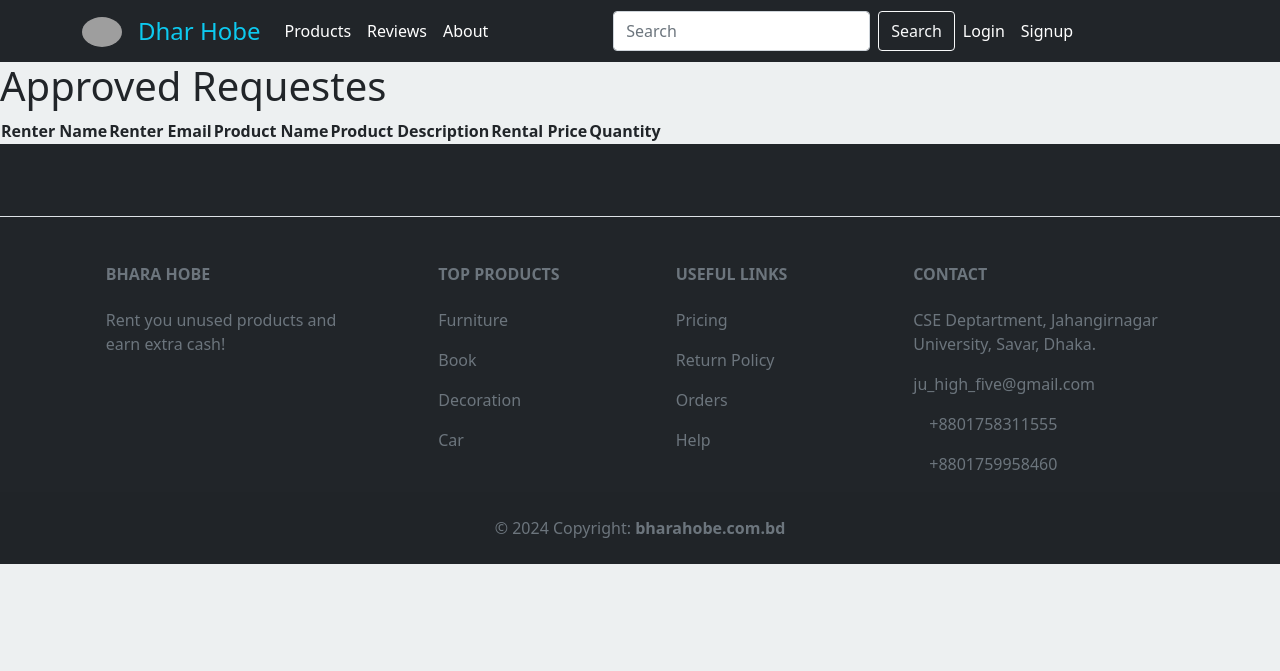
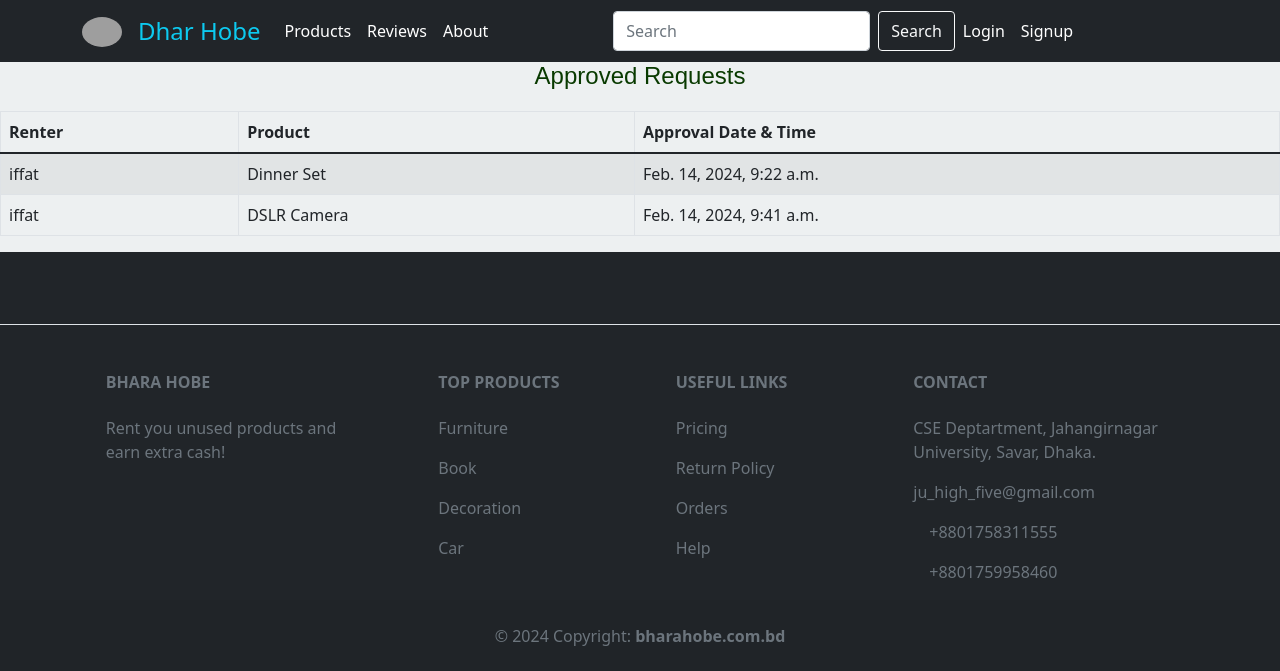
Before and after one commit to JU-High-Fives/Dhar-Hobe, a Django app: page /app_rentApproval/admin_page/approved_requests/ in a window 1280 px wide. Shown: the top 671 px of the page. Run offline with Django 5.2, Linux system fonts and the light colour scheme; data comes from the database, SQL or seed files in the repository; both versions use the stored data as it was after the commit; lists and menus that the app fills with data are empty; some libraries are stand-ins or nearby versions; grey boxes are pictures that could not be loaded.

Commit message:
added log of approved/disapproved requests

```diff
--- a/BharaHobe/app_rentApproval/models.py
+++ b/BharaHobe/app_rentApproval/models.py
@@ -116,18 +116,18 @@ class RenterProduct(models.Model):
         """
 
         return "%s %s" % (self.renter, self.product)
-    def approve(self):
-        """
-        Approves the product request and sets the approved_at field to the current datetime.
-        """
-        self.is_approved = True
-        self.approved_at = timezone.now()
-        self.save()
+    # def approve(self):
+    #     """
+    #     Approves the product request and sets the approved_at field to the current datetime.
+    #     """
+    #     self.is_approved = True
+    #     self.approved_at = timezone.now()
+    #     self.save()
 
-    def disapprove(self):
-        """
-        Disapproves the product request.
-        """
-        self.is_approved = False
-        self.approved_at = None
-        self.save()
+    # def disapprove(self):
+    #     """
+    #     Disapproves the product request.
+    #     """
+    #     self.is_approved = False
+    #     self.approved_at = None
+    #     self.save()
--- a/BharaHobe/app_rentApproval/services.py
+++ b/BharaHobe/app_rentApproval/services.py
@@ -64,7 +64,8 @@ class ProductService:
         # Update the status or perform any other necessary actions
         EmailService().send_email(
             renter_product.renter.email,
-            renter_product.product.username,
+            renter_product.product.name,
+            renter_product.renter.username,
             'Product Disapproval Notification',
             'Dear {renter_name},\n\nYour request to add {product_name} for rent has been disapproved:(.\n\nThank you,\nAdmin,\nDhar Hobe'
         )
--- a/BharaHobe/app_rentApproval/views.py
+++ b/BharaHobe/app_rentApproval/views.py
@@ -5,6 +5,8 @@ from .models import *
 from django.core.mail import send_mail
 from django.contrib.auth.decorators import login_required
 from .services import EmailService, ProductService
+from django.utils import timezone
+
 # Create your views here.
 def admin_page(request):
     """This function renders to the admin page from userprofile page
@@ -25,9 +27,10 @@ def approve_product(request, request_id):
         HttpResponseRedirect: Redirects to the add product requests page.
     """
     renter_product = RenterProduct.objects.get(id=request_id)
+    renter_product.is_approved = True  # Set the is_approved field to
+    renter_product.approved_at=timezone.now()
+    renter_product.save()  # Save the changes
     ProductService().approve_product(renter_product)
-    renter_product.is_approved = True  # Set the is_approved field to True
-    renter_product.save()  # Save the changes
     return HttpResponseRedirect(reverse('add_product_rqsts'))
 
 def disapprove_product(request, request_id):
@@ -42,9 +45,11 @@ def disapprove_product(request, request_id):
         HttpResponseRedirect: Redirects to the add product requests page.
     """
     renter_product = RenterProduct.objects.get(id=request_id)
+    renter_product.is_approved = False  # Set the is_approved field to False
+    renter_product.approved_at=timezone.now()
+    renter_product.save()  # Save the changes
     ProductService().disapprove_product(renter_product)
-    renter_product.is_approved = False  # Set the is_approved field to False
-    renter_product.save()  # Save the changes
+
     return HttpResponseRedirect(reverse('add_product_rqsts'))
 
 def add_product_rqsts(request):
--- a/BharaHobe/templates/app_rentApproval/approved_requests.html
+++ b/BharaHobe/templates/app_rentApproval/approved_requests.html
@@ -3,47 +3,26 @@
 
 {% block content %}
 <div>
-    <h1>Approved Requestes</h1>
+    <h1 style="text-align: center; color: #093a00; font-family: 'Arial', sans-serif; font-size: 24px; margin-bottom: 20px;">Approved Requests</h1>
 </div>
 <div>
-    <table class="tbl">
-        <tr id="header">
-            <th>Renter Name</th>
-            <th>Renter Email</th>
-            <th>Product Name</th>
-            <th>Product Description</th>
-            <th>Rental Price</th>
-            <th>Quantity</th>
-
-        </tr>
-
-            {% for rqst in requests%}
-           <tr>
-            <td>{{rqst.renter.username}}</td>
-            <td>{{rqst.renter.email}}</td>
-            <td>{{rqst.product.name}}</td>
-            <td>{{rqst.product.description}}</td>
-            <td>{{rqst.product.rental_price}}</td>
-            <td>{{rqst.product.quantity_available}}</td>
-            <!-- <td><a class="btn btn-sm btn-info" href="#">Approve</a> </td> -->
-            <!-- <td><button type="button" class="btn btn-sm btn-danger"  >Disapprove</a> </td> -->
-            <td>
-                <form action="{% url 'approve_product' rqst.id %}" method="post" style="display: inline;">
-                    {% csrf_token %}
-                    <button type="submit" class="btn btn-sm btn-info">Approve</button>
-                </form>
-                <form action="{% url 'disapprove_product' rqst.id %}" method="post" style="display: inline;">
-                    {% csrf_token %}
-                    <button type="submit" class="btn btn-sm btn-danger">Disapprove</button>
-                </form>
-            </td>
-
-           </tr>
-           <!-- Delete Modal -->
-
-        {% endfor %}
-
+    <table class="table table-bordered table-striped">
+        <thead class="thead-dark">
+            <tr>
+                <th>Renter</th>
+                <th>Product</th>
+                <th>Approval Date & Time</th>
+            </tr>
+        </thead>
+        <tbody>
+            {% for request in approved_requests %}
+                <tr>
+                    <td>{{ request.renter.username }}</td>
+                    <td>{{ request.product.name }}</td>
+                    <td>{{ request.approved_at }}</td>
+                </tr>
+            {% endfor %}
+        </tbody>
     </table>
-
-    </div>
+</div>
 {% endblock %}
```
Also changed, not shown: BharaHobe/templates/app_rentApproval/disapproved_requests.html (+28 -5 lines), BharaHobe/app_rentApproval/migrations/0006_renterproduct_approved_at.py (added), BharaHobe/db.sqlite3.
